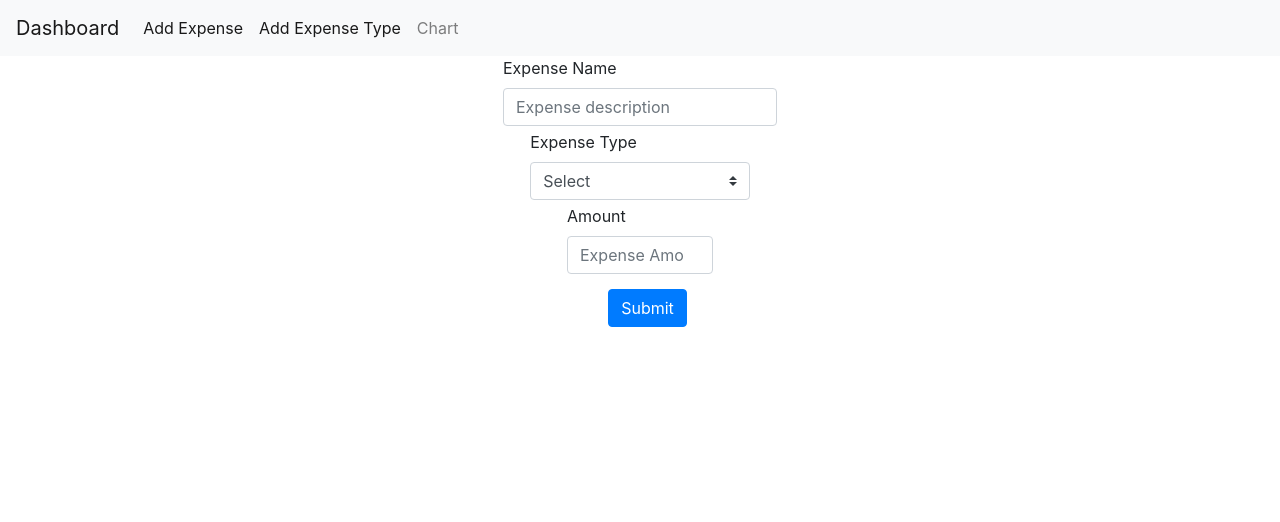
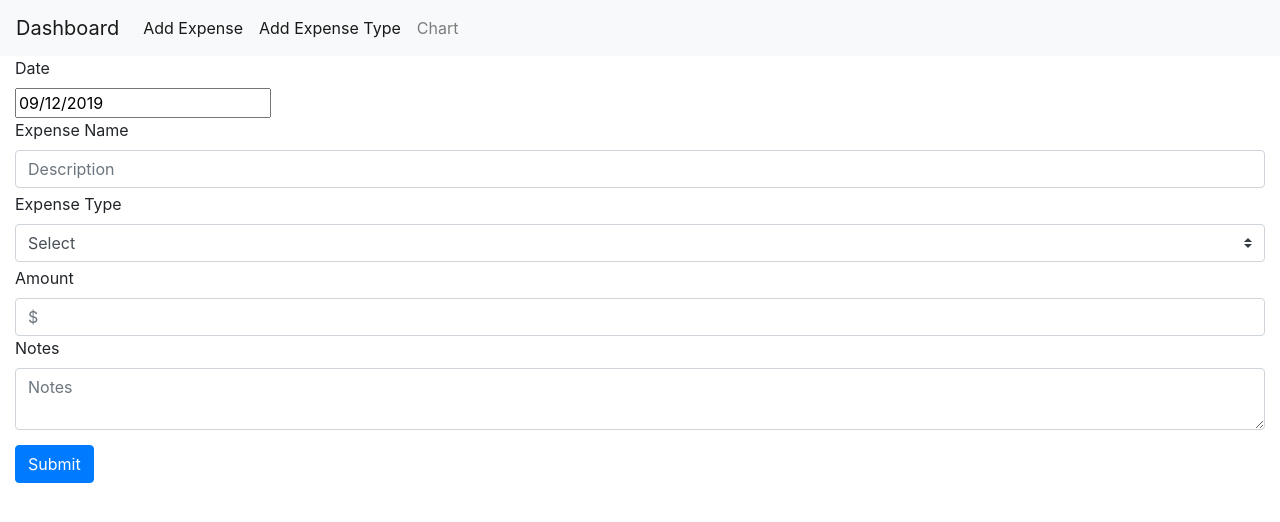
Before and after one commit to dharanimanickavasagam/expense_tracker, a React (Create React App) app: page /addExpense in a window 1280 px wide. Shown: the top 522 px of the page. Built offline with nearby package versions, Linux system fonts and the light colour scheme.

Commit message:
adding date

```diff
--- a/package.json
+++ b/package.json
@@ -5,6 +5,7 @@
     "author": "Dharani Manickavasagam",
     "dependencies": {
         "babel-core": "^6.26.3",
+        "babel-loader": "^8.0.6",
         "bootstrap": "^4.3.1",
         "enzyme": "^3.10.0",
         "enzyme-adapter-react-16": "^1.14.0",
@@ -12,8 +13,8 @@
         "font-awesome": "^4.7.0",
         "joi-browser": "^13.4.0",
         "lodash": "^4.17.15",
+        "moment": "^2.24.0",
         "raf": "^3.4.1",
-        "rc-menu": "^7.4.28",
         "react": "^16.9.0",
         "react-datepicker": "^2.9.4",
         "react-dom": "^16.9.0",
--- a/src/App.css
+++ b/src/App.css
@@ -67,9 +67,10 @@ h2 {
     cursor: pointer;
 }
 
-.flexExpenseForm {
+
+/* .flexExpenseForm {
     display: flex;
     flex: 1;
     flex-direction: column;
     align-items: center
-}
+} */
--- /dev/null
+++ b/src/components/common/date.jsx
@@ -0,0 +1,34 @@
+import React, { useState, useEffect } from "react";
+import DatePicker from "react-datepicker";
+
+const DateSelector = ({ labelFor, labelName, inputId, onChange, ...rest }) => {
+  const [startDate, setStartDate] = useState(Date.now());
+
+  useEffect(() => {
+    onChange(startDate);
+  }, [startDate]);
+
+  const handleChangeDate = date => {
+    setStartDate(date);
+  };
+
+  return (
+    <div className="col-auto">
+      <div>
+        <label htmlFor={labelFor}>{labelName}</label>
+      </div>
+
+      <DatePicker
+        {...rest}
+        id={inputId}
+        selected={startDate}
+        onChange={date => handleChangeDate(date)}
+        // onChange={date => {
+        //   onChange(setStartDate(date));
+        // }}
+      />
+    </div>
+  );
+};
+
+export default DateSelector;
--- a/src/components/common/input.jsx
+++ b/src/components/common/input.jsx
@@ -1,6 +1,6 @@
-import React from 'react';
+import React from "react";
 
-const Input = ({labelFor,labelName,inputId,type,onChange, ...rest}) => {
+const Input = ({ labelFor, labelName, inputId, type, onChange, ...rest }) => {
   //const errored = error !== " " ? error : false;
   //{errored && <div className="alert alert-danger">{errored}</div>}
   //console.log(errored)
@@ -8,13 +8,16 @@ const Input = ({labelFor,labelName,inputId,type,onChange, ...rest}) => {
   return (
     <div className="col-auto">
       <label htmlFor={labelFor}>{labelName}</label>
-            <input type={type} className="form-control"
-            id={inputId} {...rest}
+      <input
+        type={type}
+        className="form-control"
+        id={inputId}
+        {...rest}
         onChange={onChange}
+        autoComplete="off"
       />
     </div>
-
   );
-}
+};
 
 export default Input;
--- /dev/null
+++ b/src/components/common/textArea.jsx
@@ -0,0 +1,17 @@
+import React from "react";
+
+const TextArea = ({ labelFor, labelName, inputId, onChange, ...rest }) => {
+  return (
+    <div className="col-auto">
+      <label htmlFor={labelFor}>{labelName}</label>
+      <textarea
+        className="form-control"
+        id={inputId}
+        {...rest}
+        onChange={onChange}
+      />
+    </div>
+  );
+};
+
+export default TextArea;
--- a/src/components/expenseForm.jsx
+++ b/src/components/expenseForm.jsx
@@ -1,14 +1,19 @@
-import React, { Component } from "react";
+import React, { Component, useState } from "react";
 import Input from "./common/input";
 import Select from "./common/select";
 import Joi from "joi-browser";
 import { connect } from "react-redux";
+import TextArea from "./common/textArea";
+import DateSelector from "./common/date";
+import moment from "moment";
 
 class ExpenseForm extends Component {
   state = {
+    date: "",
     name: "",
     type: "",
     amount: 0,
+    notes: "",
     errors: { name: "", type: "", amount: "" }
   };
 
@@ -23,16 +28,24 @@ class ExpenseForm extends Component {
       .max(1000)
   };
 
+  handleDate = date => {
+    this.setState({ date: moment(date).format("MM/DD/YYYY") });
+  };
+
   handleExpenseName = event => {
-    this.setState({ name: event.target.value }, () => {});
+    this.setState({ name: event.target.value });
   };
 
   handleExpenseType = event => {
-    this.setState({ type: event.target.value }, () => {});
+    this.setState({ type: event.target.value });
   };
 
   handleExpenseAmount = event => {
-    this.setState({ amount: event.target.value }, () => {});
+    this.setState({ amount: event.target.value });
+  };
+
+  handleExpenseNotes = event => {
+    this.setState({ notes: event.target.value });
   };
 
   validate = () => {
@@ -61,8 +74,15 @@ class ExpenseForm extends Component {
 
     return (
       <form onSubmit={this.handleSubmit}>
+        <div className=" flexExpenseForm">
+          <DateSelector
+            labelFor="expenseDate"
+            labelName="Date"
+            inputId="expenseDate"
+            error={errors}
+            onChange={this.handleDate}
+          />
 
-            <div className=" flexExpenseForm">
           <Input
             labelFor="expenseName"
             labelName="Expense Name"
@@ -70,9 +90,8 @@ class ExpenseForm extends Component {
             type="text"
             onChange={this.handleExpenseName}
             error={errors}
-                placeholder="Expense description"
+            placeholder="Description"
           />
-
 
           <Select
             labelFor="expenseType"
@@ -91,7 +110,16 @@ class ExpenseForm extends Component {
             min="1"
             step="0.5"
             onChange={this.handleExpenseAmount}
-                placeholder="Expense Amount"
+            placeholder="$"
+          />
+
+          <TextArea
+            labelFor="expenseNote"
+            labelName="Notes"
+            inputId="expenseNote"
+            onChange={this.handleExpenseNotes}
+            error={errors}
+            placeholder="Notes"
           />
 
           <button
--- a/src/index.js
+++ b/src/index.js
@@ -6,6 +6,7 @@ import * as serviceWorker from "./serviceWorker";
 import "bootstrap/dist/css/bootstrap.css";
 import { BrowserRouter } from "react-router-dom";
 import "font-awesome/css/font-awesome.css";
+import "react-datepicker/dist/react-datepicker.css";
 
 ReactDOM.render(
   <BrowserRouter>
```
Also changed, not shown: 1 other file (tests, documents, lock files or other folders). Lines whose indentation alone changed are shown as unchanged.
